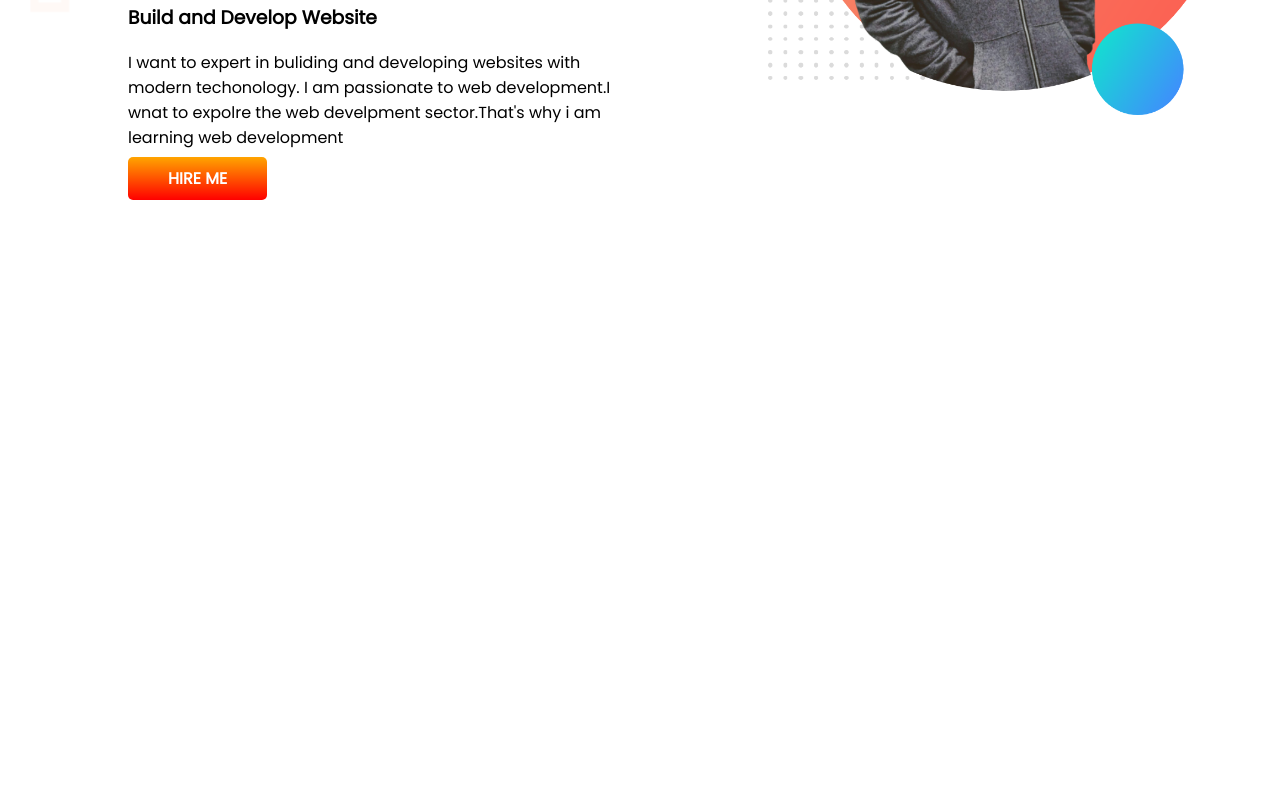
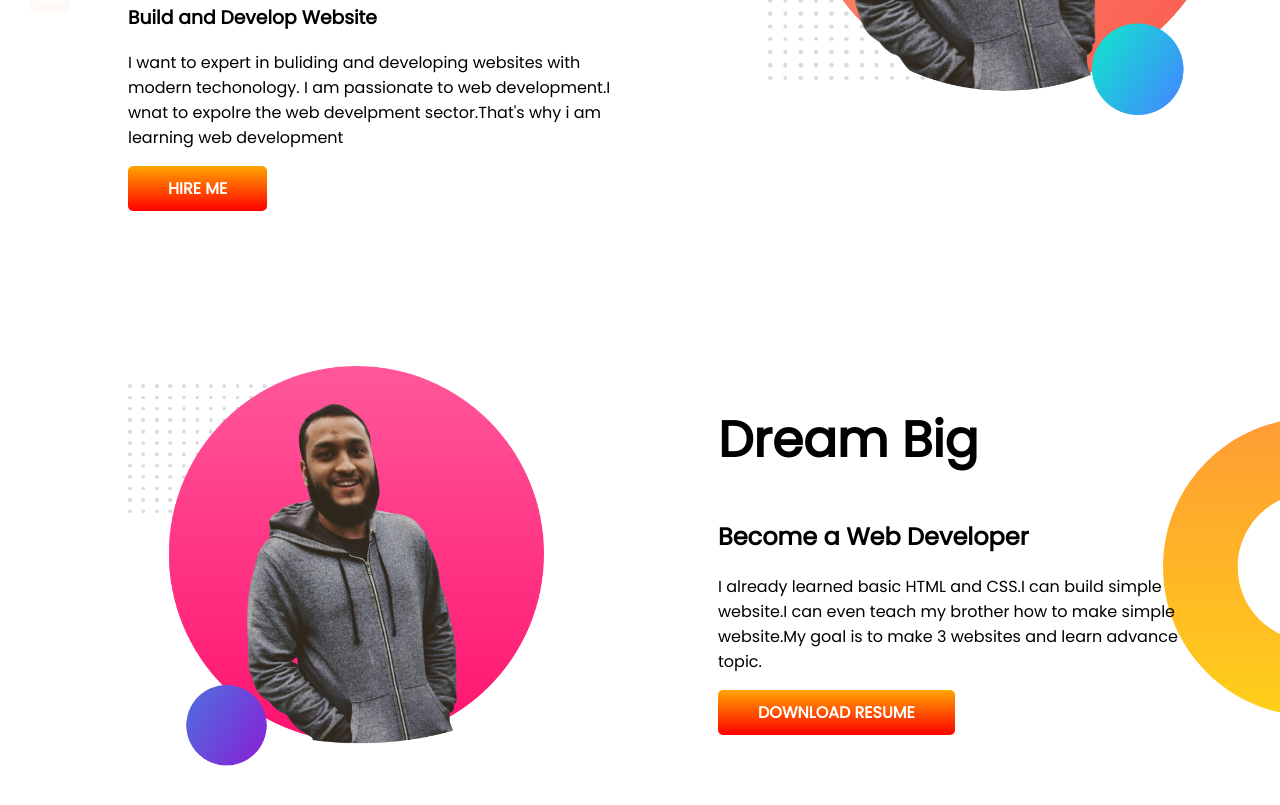
Before and after one commit to Web-learner1/developer-portfolio, a plain HTML site: page index.html in a window 1280 px wide. Shown: the part 347-1152 px from the top of the page. Before the commit the page ends 800 px from the top, so only its background shows below. Drawn offline with Linux system fonts and the light colour scheme; files whose address does not match are found by name.

Commit message:
dream big added

```diff
--- a/index.html
+++ b/index.html
@@ -23,5 +23,17 @@
             <img src="photos/naim-bg.png" alt="man">
         </div>
     </section>
+
+    <section class="dream-big">
+        <div class="half-width">
+            <img src="photos/naim-bg2.png" alt="man">
+        </div>
+        <div class="half-width-2">
+            <h1>Dream Big</h1>
+            <h2>Become a Web Developer</h2>
+            <p class="para">I already learned basic HTML and CSS.I can build simple website.I can even teach my brother how to make simple website.My goal is to make 3 websites and learn advance topic.</p>
+            <a class="link-button" href="#" target="_blank">DOWNLOAD RESUME</a>
+        </div>
+    </section>
 </body>
 </html>
--- a/style.css
+++ b/style.css
@@ -10,6 +10,7 @@ h1{
 }
 section{
     display: flex;
+    margin-bottom: 150px;
 }
 .half-width{
     width: 50%;
@@ -26,9 +27,26 @@ section{
     border-radius: 5px;
     color: white;
     font-weight: 700;
+    display: inline-block;
+
 }
 .top-banner{
     background-image: url(images/top-banner.png);
     background-repeat: no-repeat;
 
 }
+.dream-big{
+    background-image: url(photos/dream-bg.png);
+    background-repeat: no-repeat;
+    background-position: right;
+}
+
+.half-width-2{
+    width: 50%;
+    padding-left: 10%;
+    margin-right: 100px;
+}
+.half-width-2 img{
+    width: 100%;
+    margin-top: 5px;
+}
```
Also changed, not shown: photos/dream-bg.png (renamed from images/dream-bg.png), photos/naim-bg2.png (added), photos/top-banner.png (renamed from images/top-banner.png).
